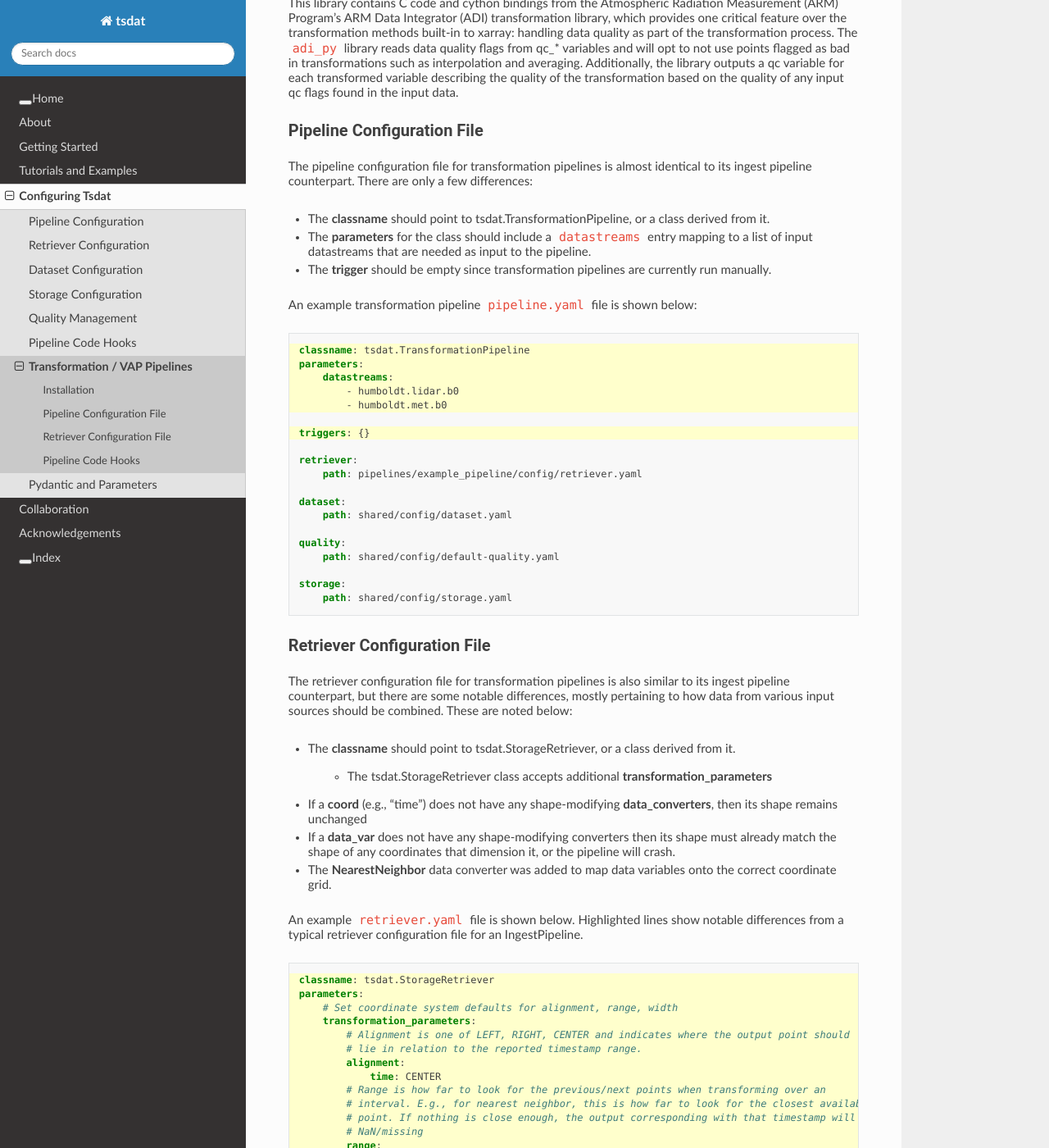
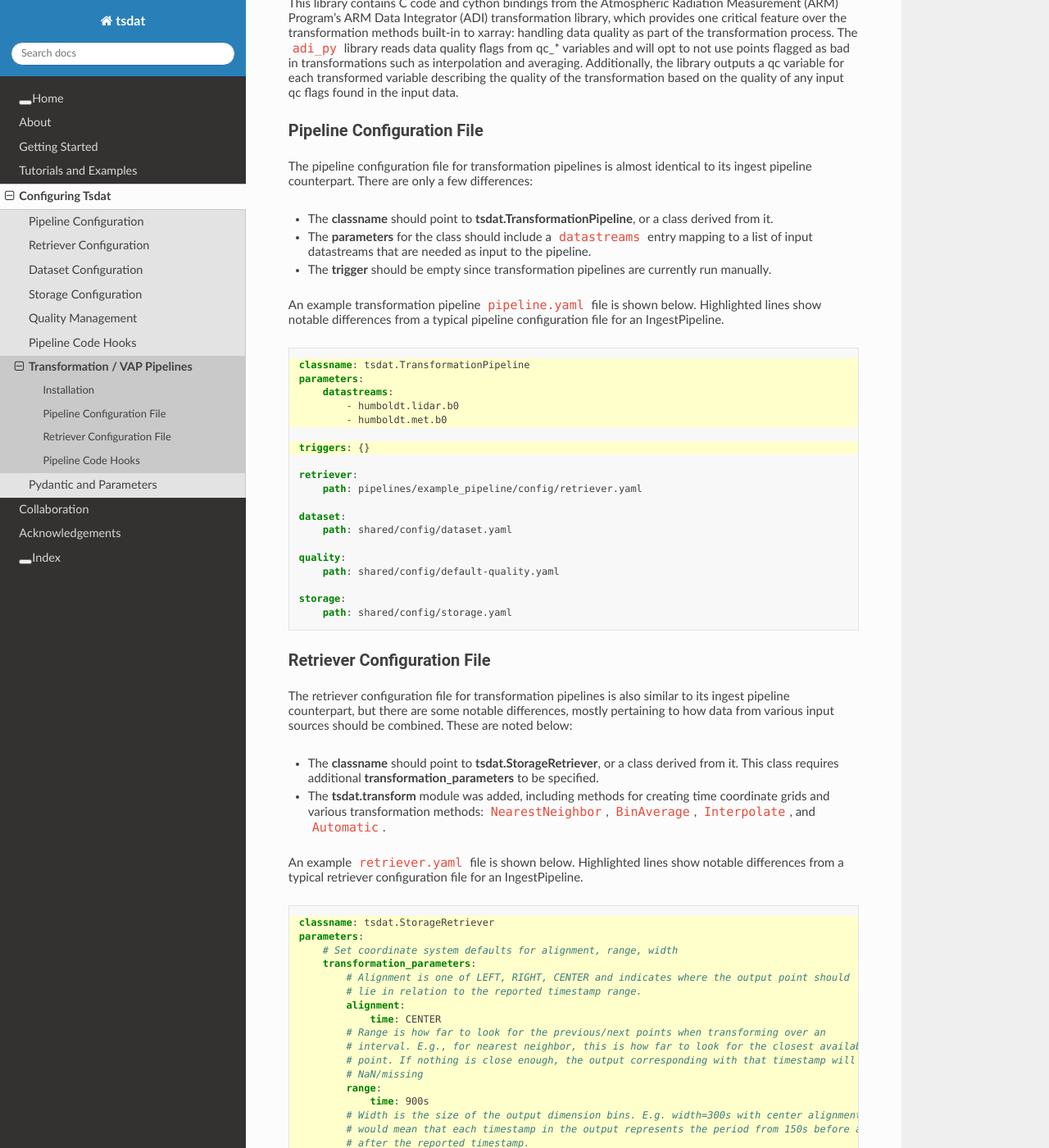
Before and after one commit to tsdat/tsdat, a Sphinx documentation site: the page built from docs/source/config/transform_config.rst, in a window 1280 px wide and 1400 px high, scrolled down 632 px. Shown: the whole window at 82% size. Built offline with Sphinx 7.4.7 and the Read the Docs theme 2.0.0, drawn with Linux system fonts in a browser that asks for light colours; pages that are not in the unit, such as notebooks, are missing from menus.

Commit message:
Touch up transform docs

```diff
--- a/docs/source/config/transform_config.rst
+++ b/docs/source/config/transform_config.rst
@@ -43,11 +43,11 @@ Pipeline Configuration File
 The pipeline configuration file for transformation pipelines is almost identical to its ingest pipeline
 counterpart. There are only a few differences:
 
-* The **classname** should point to tsdat.TransformationPipeline, or a class derived from it.
+* The **classname** should point to **tsdat.TransformationPipeline**, or a class derived from it.
 * The **parameters** for the class should include a ``datastreams`` entry mapping to a list of input datastreams that are needed as input to the pipeline.
 * The **trigger** should be empty since transformation pipelines are currently run manually.
 
-An example transformation pipeline ``pipeline.yaml`` file is shown below:
+An example transformation pipeline ``pipeline.yaml`` file is shown below. Highlighted lines show notable differences from a typical pipeline configuration file for an IngestPipeline.
 
 .. code-block:: yaml
     :emphasize-lines: 1,2,3,4,5,7
@@ -80,13 +80,8 @@ The retriever configuration file for transformation pipelines is also similar to
 counterpart, but there are some notable differences, mostly pertaining to how data from various input
 sources should be combined. These are noted below:
 
-* The **classname** should point to tsdat.StorageRetriever, or a class derived from it.
-
-    - The tsdat.StorageRetriever class accepts additional **transformation_parameters**
-
-* If a **coord** (e.g., "time") does not have any shape-modifying **data_converters**, then its shape remains unchanged
-* If a **data_var** does not have any shape-modifying converters then its shape must already match the shape of any coordinates that dimension it, or the pipeline will crash.
-* The **NearestNeighbor** data converter was added to map data variables onto the correct coordinate grid.
+* The **classname** should point to **tsdat.StorageRetriever**, or a class derived from it. This class requires additional **transformation_parameters** to be specified.
+* The **tsdat.transform** module was added, including methods for creating time coordinate grids and various transformation methods: ``NearestNeighbor``, ``BinAverage``, ``Interpolate``, and ``Automatic``.
 
 An example ``retriever.yaml`` file is shown below. Highlighted lines show notable differences from a typical retriever configuration file for an IngestPipeline.
 
```
